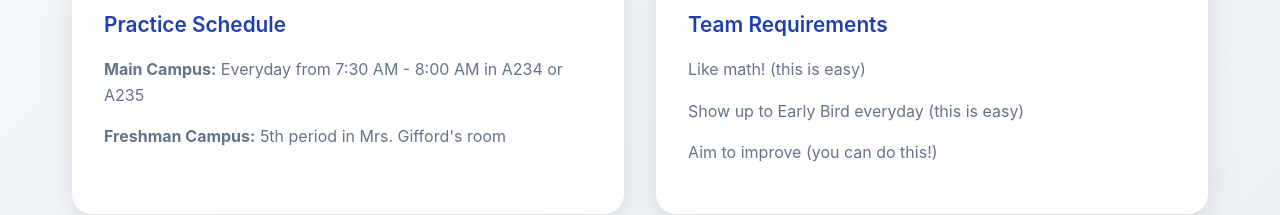
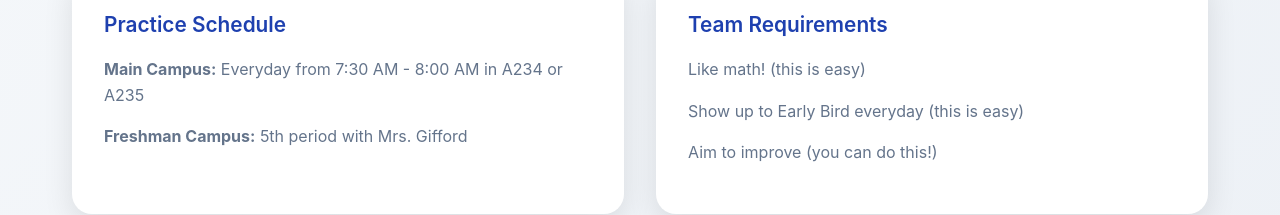
Before and after one commit to Significant36/vestavia_math_team, a Next.js app: page / in a window 1280 px wide. Shown: the part 1020-1235 px from the top of the page. Built offline with nearby package versions, Linux system fonts and the light colour scheme.

Commit message:
Escape apostrophe in TeamInfo.js

```diff
--- a/components/TeamInfo.js
+++ b/components/TeamInfo.js
@@ -6,7 +6,7 @@ export default function TeamInfo() {
           <div className="card">
             <h3>Practice Schedule</h3>
             <p><strong>Main Campus:</strong> Everyday from 7:30 AM - 8:00 AM in A234 or A235</p>
-            <p><strong>Freshman Campus:</strong> 5th period in Mrs. Gifford's room</p>
+            <p><strong>Freshman Campus:</strong> 5th period with Mrs. Gifford</p>
           </div>
           <div className="card">
             <h3>Team Requirements</h3>
```
